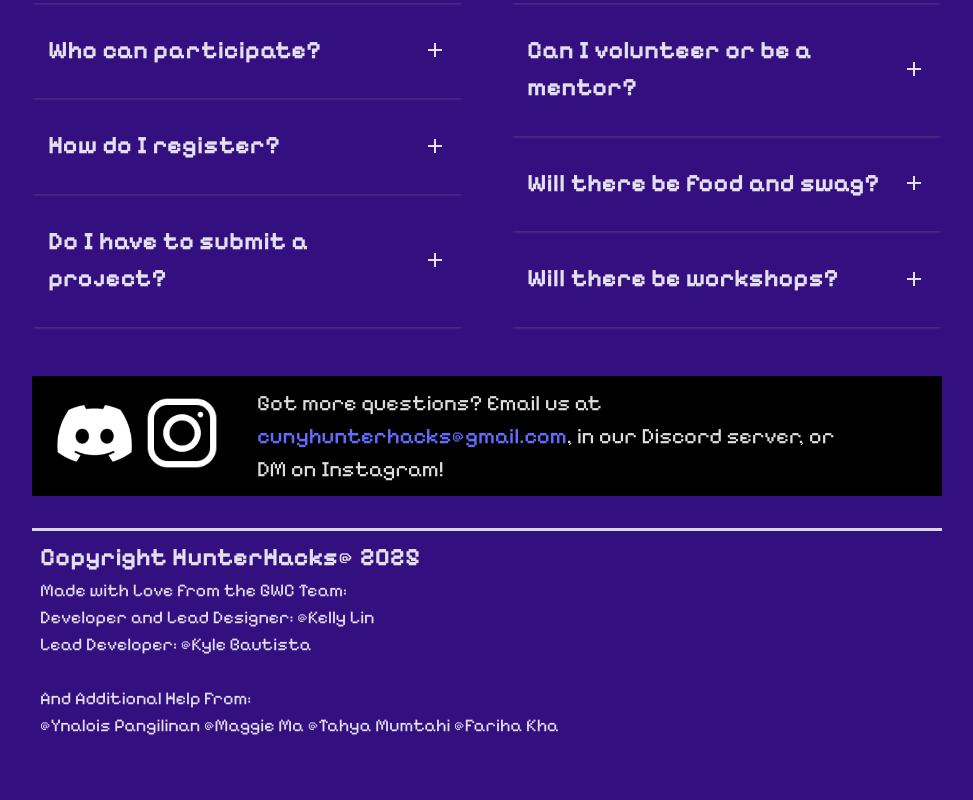
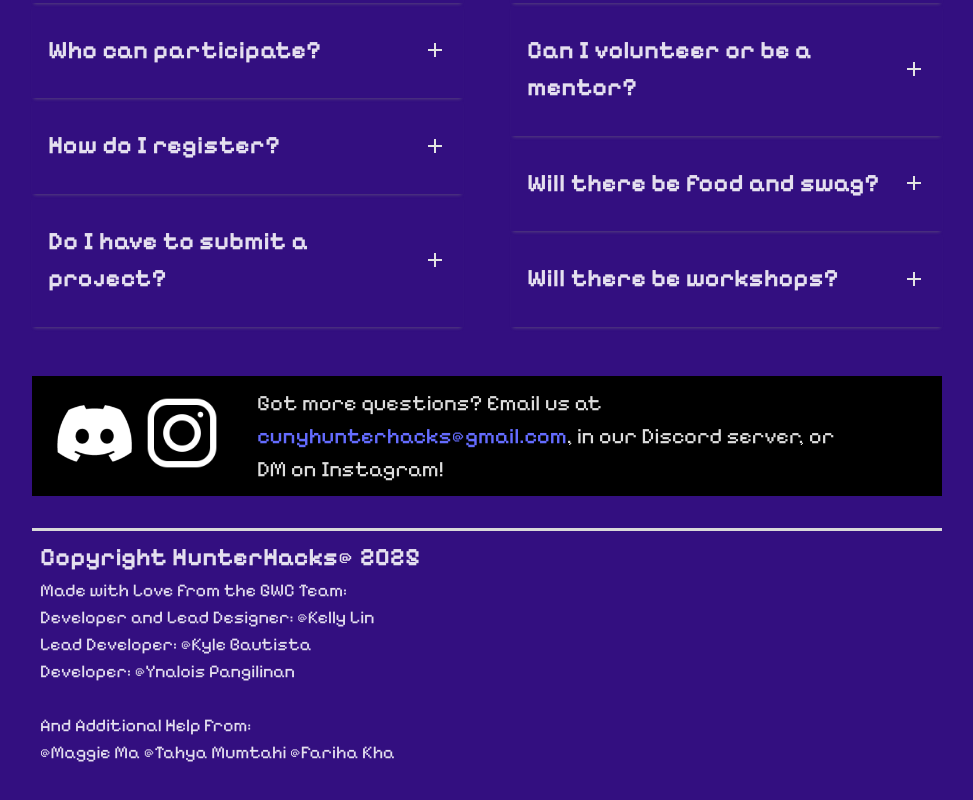
Before and after one commit to KymaiselHunter/hunterhacks, a React (Vite) app in the folder hunterhacks-website/: page / in a window 1280 px wide. Shown: the part 7056-7856 px from the top of the page, without its empty margins (242-1215 px from the left). Before the commit the page ends 7835 px from the top, so only its background shows below. Built offline with nearby package versions, Linux system fonts and the light colour scheme.

Commit message:
footer awknoledgement update

```diff
--- a/hunterhacks-website/src/components/Footer.jsx
+++ b/hunterhacks-website/src/components/Footer.jsx
@@ -32,9 +32,10 @@ function Footer(){
                 Made with Love from the GWC Team:<br />
   Developer and Lead Designer: @Kelly Lin<br />
   Lead Developer: @Kyle Bautista<br />
+  Developer: @Ynalois Pangilinan<br />
   <br />
   And Additional Help From:<br />
-  @Ynalois Pangilinan @Maggie Ma @Tahya Mumtahi @Fariha Kha
+  @Maggie Ma @Tahya Mumtahi @Fariha Kha
                 </p>
             </div>
         </>
```
